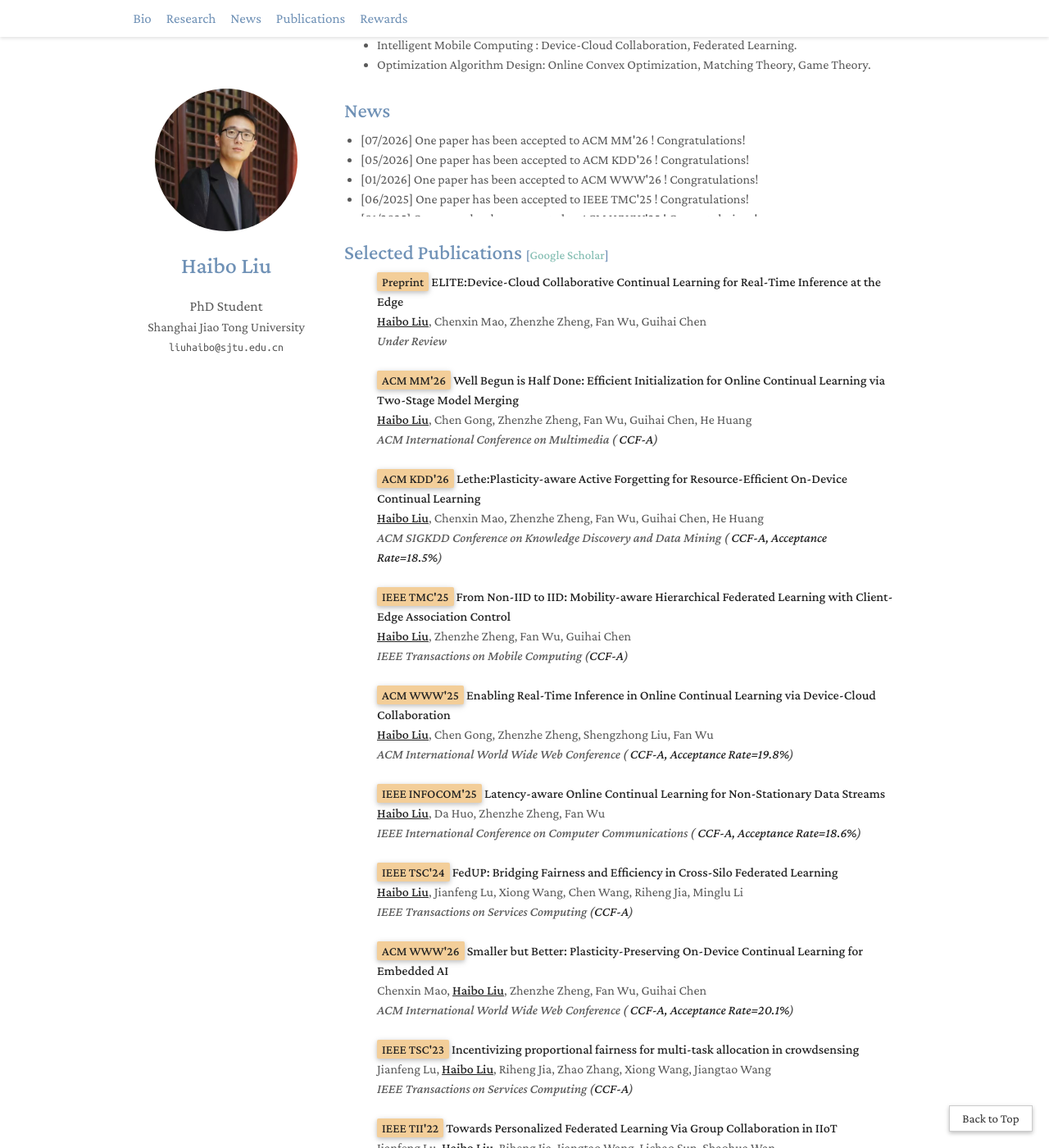
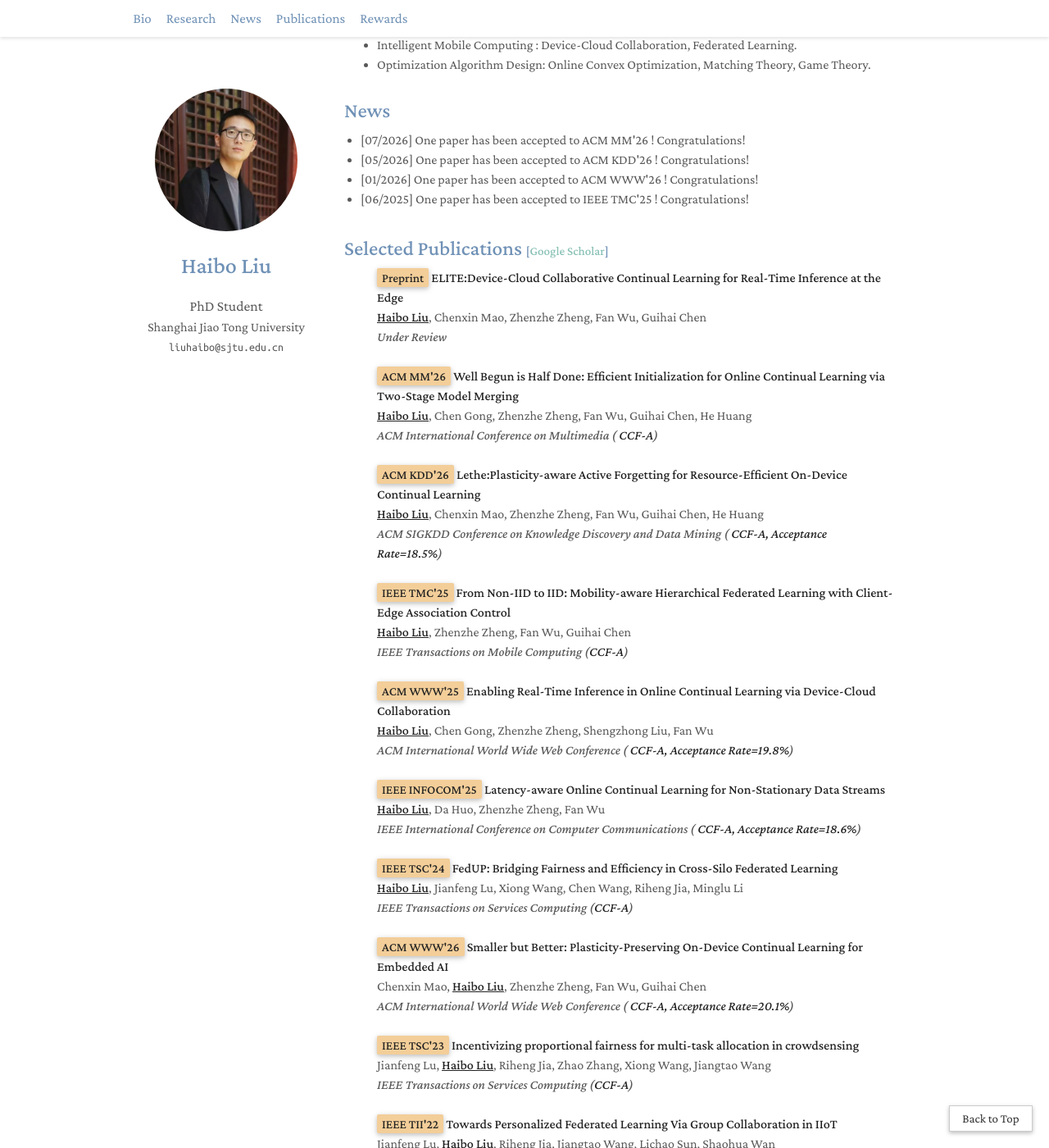
Before and after one commit to liuhaibo919/liuhaibo919.github.io, a Jekyll site: the page built from index.md, in a window 1280 px wide and 1400 px high, scrolled down 222 px. Shown: the whole window at 82% size. Built offline with Jekyll 4.4.1, drawn with Linux system fonts in a browser that asks for light colours; a style sheet for code colours, icons or effects is not loaded; part of the change alters nothing that is shown.

Commit message:
Update news.md

```diff
--- a/_includes/news.md
+++ b/_includes/news.md
@@ -3,8 +3,8 @@
 <style>
   #scrollableDiv {
     /* 将基础高度调整为 105px 左右，正好可以容纳 4 条新闻 */
-    min-height: 105px;
-    height: 105px;
+    min-height: 100px;
+    height: 100px;
     overflow-y: hidden;
     opacity: 1;
     transition: height 0.5s ease-in-out, opacity 0.5s ease-in-out;
@@ -35,7 +35,7 @@
   function hideScrollbar() {
     var div = document.getElementById('scrollableDiv');
     // 鼠标移出时恢复为显示 4 条新闻的高度 (105px)
-    div.style.height = '105px';
+    div.style.height = '100px';
     div.style.opacity = 1;
   }
 </script>
```
